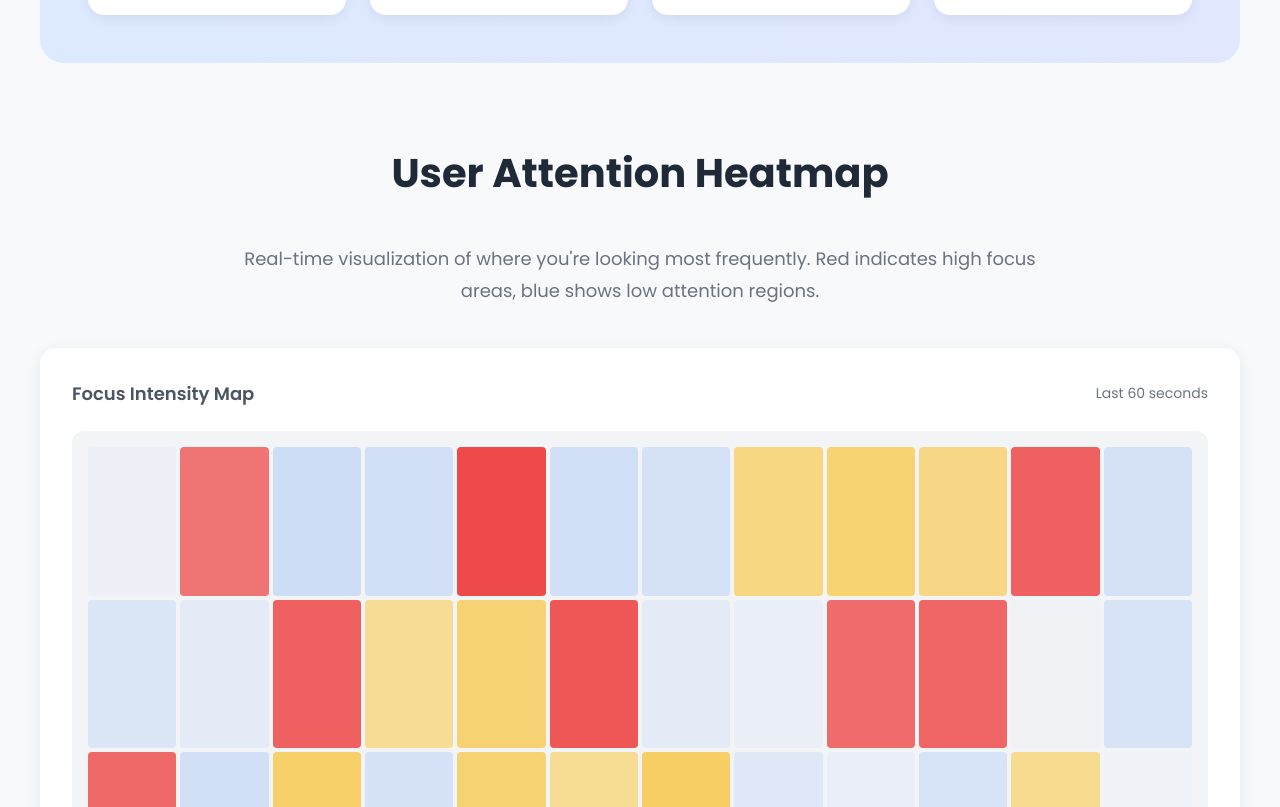
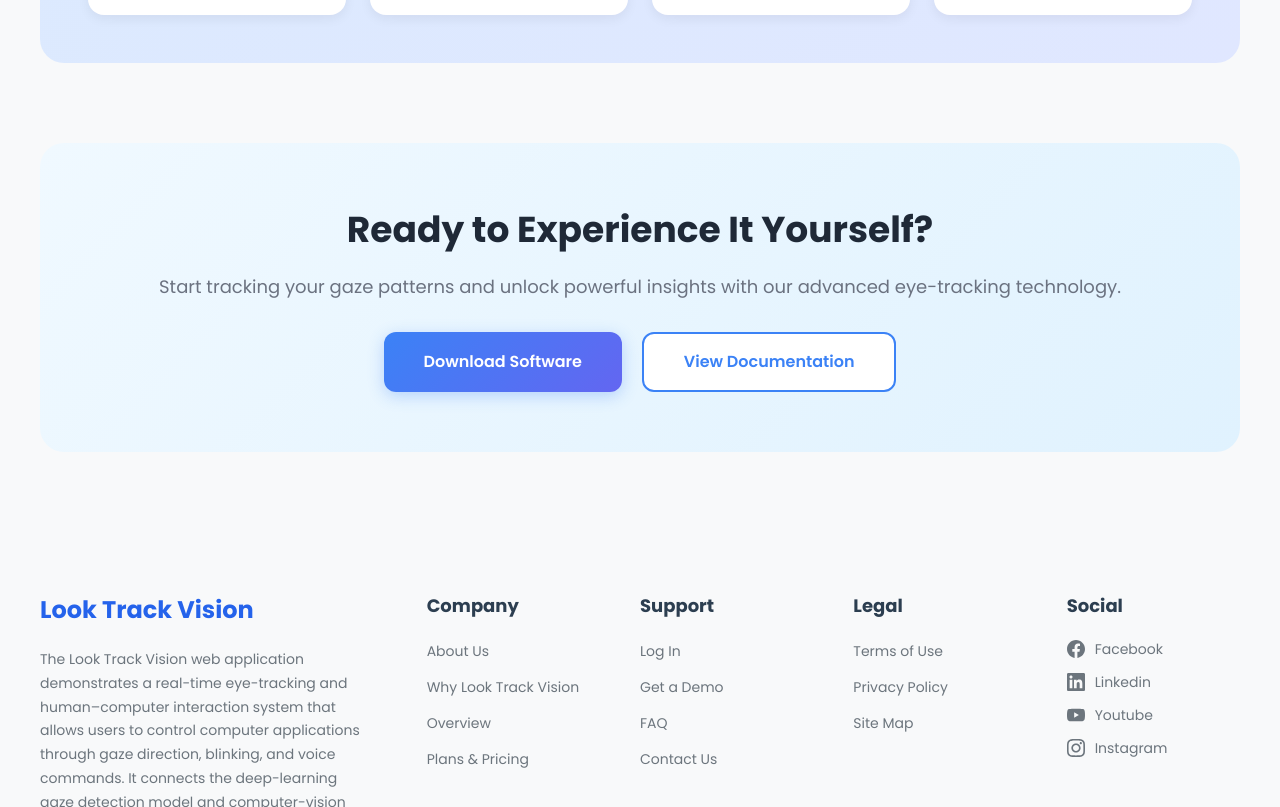
Before and after one commit to MoraisMNS/gaze-tracking-webapp-frontend, a React (Vite) app: page /realtime-insights in a window 1280 px wide. Shown: the part 1713-2520 px from the top of the page. Built offline with nearby package versions, Linux system fonts and the light colour scheme.

Commit message:
Change real time insights page

```diff
--- a/src/pages/RealTimeInsights.jsx
+++ b/src/pages/RealTimeInsights.jsx
@@ -246,7 +246,7 @@
           </div>
 
           {/* Attention Heatmap Section */}
-          <div className="realtime-heatmap-section">
+          {/*<div className="realtime-heatmap-section">
             <h2 className="realtime-section-title">
               User Attention Heatmap
             </h2>
@@ -293,7 +293,7 @@
                 </div>
               </div>
             </div>
-          </div>
+          </div>*/}
 
           {/* CTA Section */}
           <div className="realtime-cta-section">
@@ -305,7 +305,7 @@
             </p>
             <div className="realtime-cta-buttons">
               <button className="realtime-cta-btn realtime-cta-primary">
-                Start Free Trial
+                Download Software
               </button>
               <button className="realtime-cta-btn realtime-cta-secondary">
                 View Documentation
```
